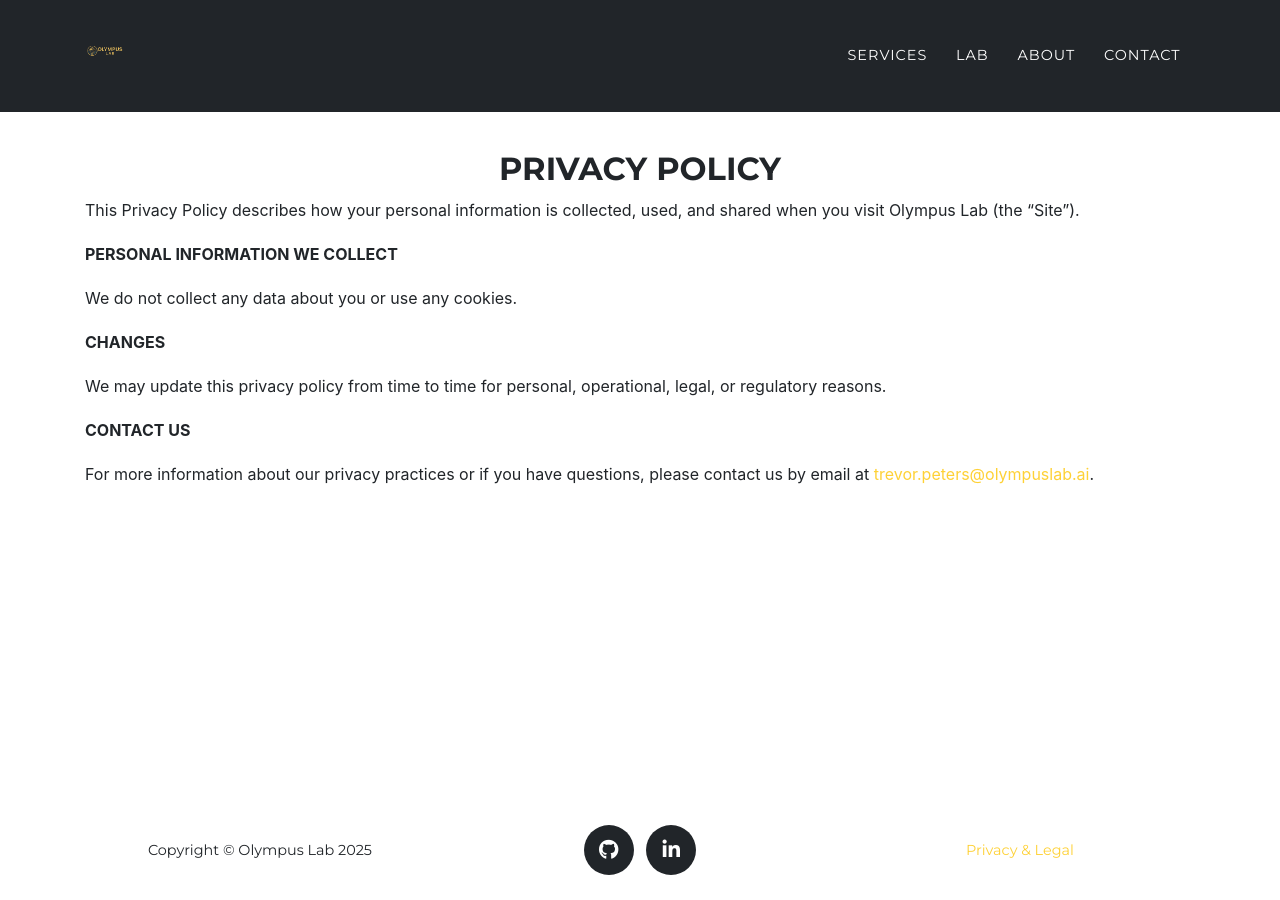
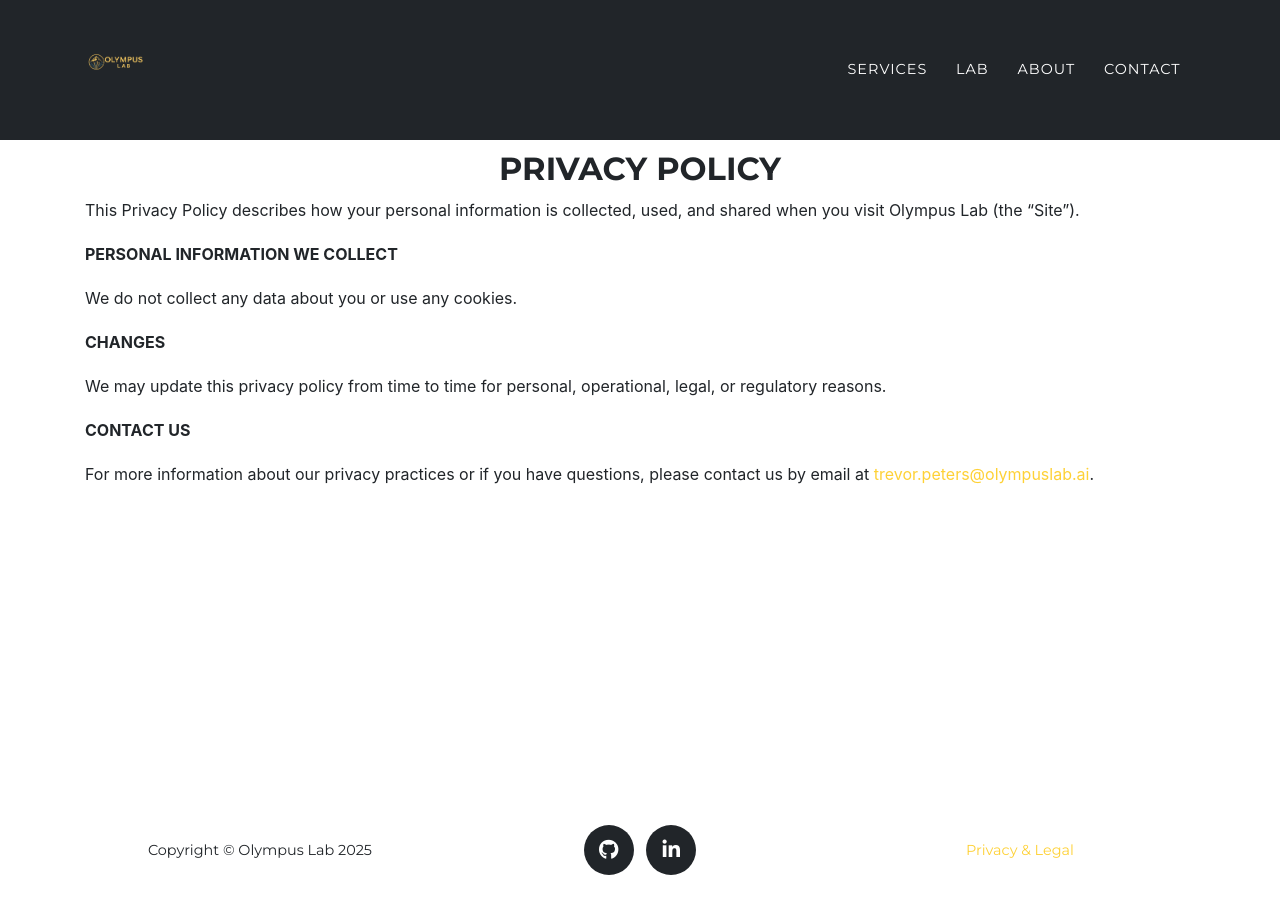
Before and after one commit to tpeters55/olympuslab-site, a Jekyll site: the page built from legal.md, in a window 1280 px wide. Built offline with Jekyll 4.4.1, drawn with Linux system fonts in a browser that asks for light colours; some web fonts are replaced.

Commit message:
add custom navbar logo sizing

```diff
--- a/_sass/components/_navbar.scss
+++ b/_sass/components/_navbar.scss
@@ -71,3 +71,10 @@
     }
   }
 }
+
+
+// Olympus Lab: navbar logo sizing
+.navbar-brand img {
+  height: 80px;
+  width: auto;
+}
```
